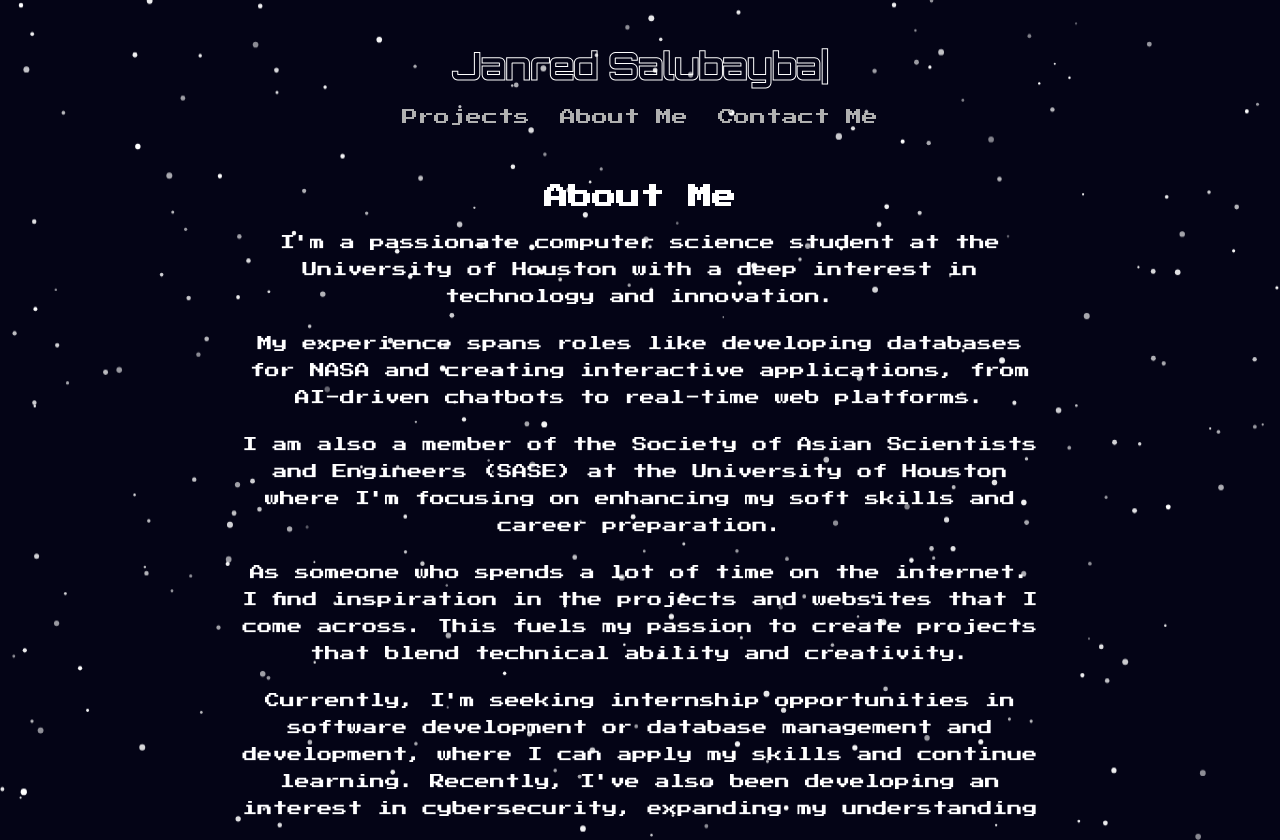
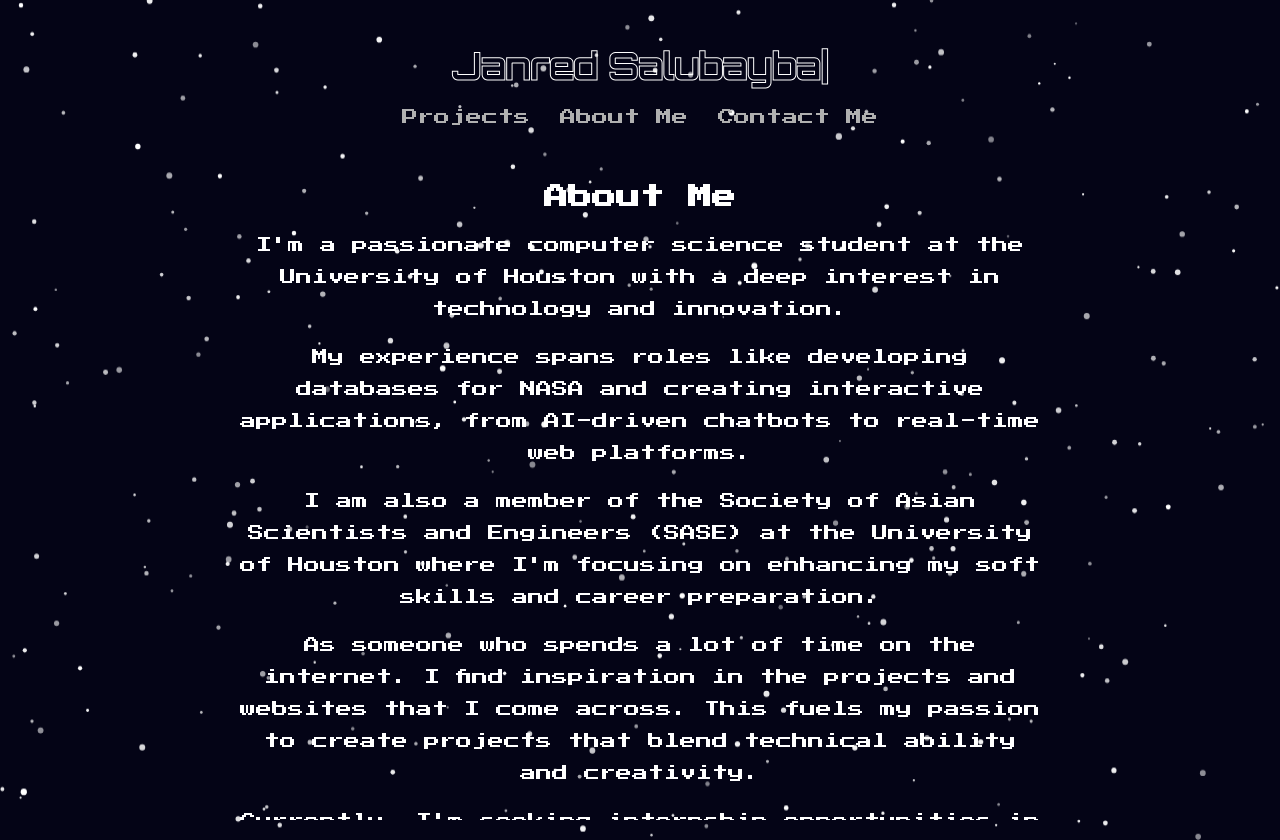
Before and after one commit to janny801/personal-website, a React (Create React App) app in the folder personal-website/: page /about in a window 1280 px wide. Built offline with nearby package versions, Linux system fonts and the light colour scheme.

Commit message:
fix scroll bar

```diff
--- a/personal-website/src/App.css
+++ b/personal-website/src/App.css
@@ -4,6 +4,7 @@ body {
   background-color: #040416;
   font-family: 'Press Start 2P', monospace;
   overflow-y: auto; /* Allow vertical scrolling */
+
 }
 
 /* Starry Background */
@@ -16,6 +17,7 @@ body {
   pointer-events: none;
   z-index: -1;
   background-attachment: fixed;
+
 }
 
 
@@ -637,9 +639,33 @@ nav a.active {
 }
 
 .about-me-text p {
-  font-size: 15px; /* Increase the font size of the paragraph text */
-  line-height: 1.8; /* Increase line height for better readability */
-  margin-bottom: 20px; /* Optional: for additional spacing after each paragraph */
+  white-space: pre-wrap;
+
+  font-size:16px;
+  line-height: 2; /* Increases line spacing */
+  margin-bottom: 15px; /* Adds spacing between paragraphs */
+
+}
+
+/* For WebKit browsers (Chrome, Edge, Safari, Opera GX) */
+::-webkit-scrollbar {
+  width: 10px; /* Width of the scrollbar */
+  background-color: #040416; /* Black background matching your theme */
+}
+
+::-webkit-scrollbar-thumb {
+  background-color: black; /* Black scrollbar thumb */
+  border-radius: 5px; /* Rounded corners for a smoother appearance */
+}
+
+::-webkit-scrollbar-thumb:hover {
+  background-color: #333; /* Slightly lighter on hover for visibility */
+}
+
+/* For Firefox (using scrollbar-color property) */
+html {
+  scrollbar-color: black #040416; /* Thumb color (black) and track color (#040416) */
+  scrollbar-width: thin; /* Makes the scrollbar thinner */
 }
 
 
@@ -780,7 +806,7 @@ nav a.active {
 
 
 .project-link-section {
-  margin-top: 20px; /* Adds spacing between the details section and the link */
+  margin-top: 50px; /* Adds spacing between the details section and the link */
   text-align: center; /* Centers the text and link */
 }
 
```
